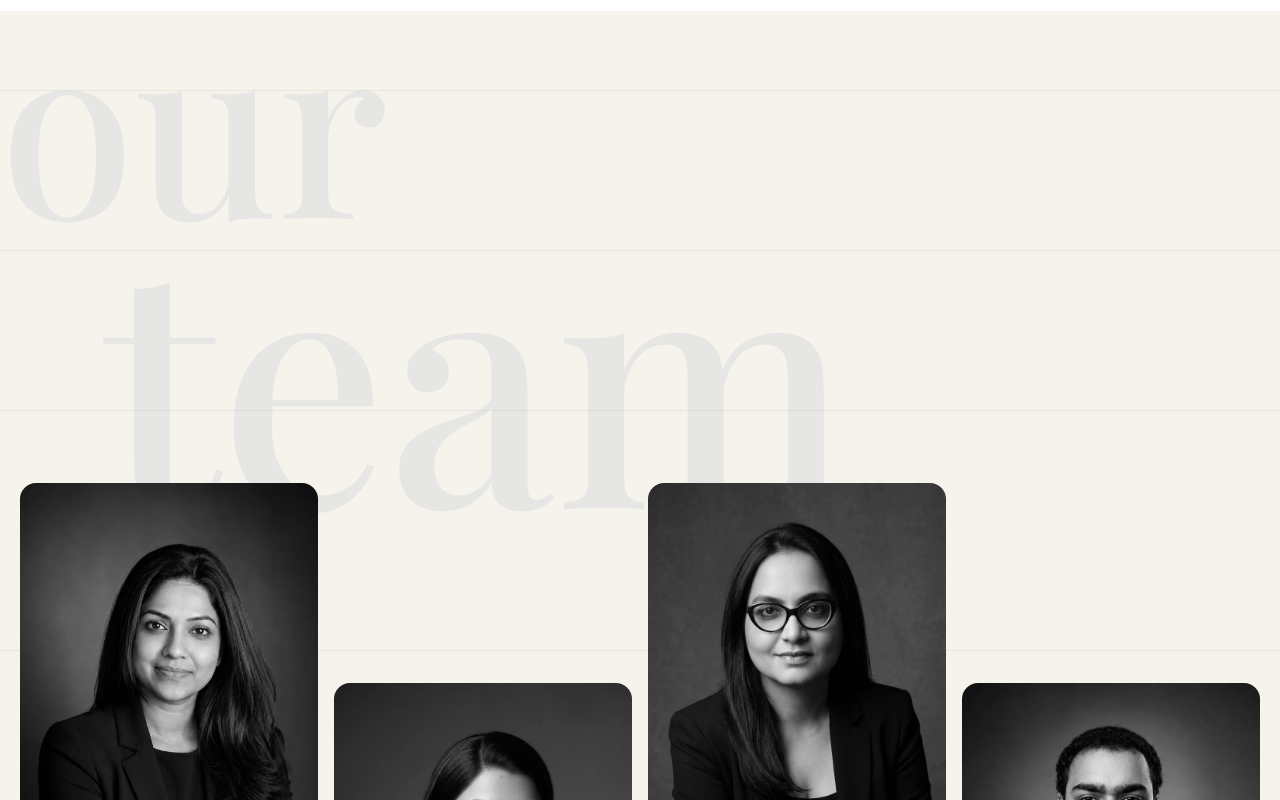
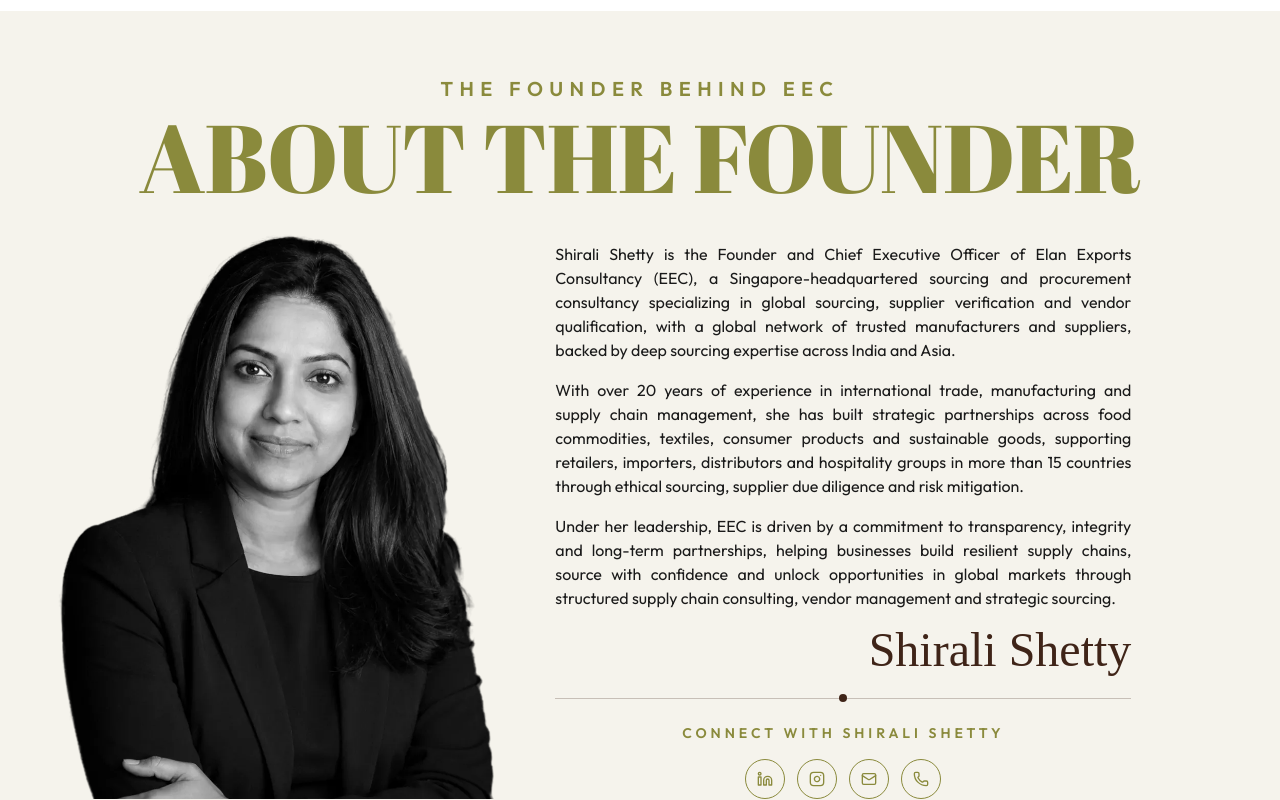
Before and after one commit to eec-tools/EEC-Website-, a Next.js app in the folder frontend/: page /about in a window 1280 px wide. Shown: the part 1520-2320 px from the top of the page. Built offline with nearby package versions, Linux system fonts and the light colour scheme; no server answers; a web font is replaced by a local one.

Commit message:
feat: add founder section to About page

```diff
--- /dev/null
+++ b/frontend/src/components/AboutMeFounderSection.jsx
@@ -0,0 +1,140 @@
+import Image from "next/image";
+import { LinkedinIcon, InstagramIcon, MailIcon, PhoneIcon } from "lucide-react";
+import { COMPANY } from "@/constants/company";
+
+const PORTRAIT_IMAGE = "/images/team/shirali-shetty-portrait.webp";
+
+// Plain copy object so this text is easy to swap later without touching JSX.
+const FOUNDER_PROFILE = {
+  overline: "THE FOUNDER BEHIND EEC",
+  headline: "ABOUT THE FOUNDER",
+  paragraphs: [
+    "Shirali Shetty is the Founder and Chief Executive Officer of Elan Exports Consultancy (EEC), a Singapore-headquartered sourcing and procurement consultancy specializing in global sourcing, supplier verification and vendor qualification, with a global network of trusted manufacturers and suppliers, backed by deep sourcing expertise across India and Asia.",
+    "With over 20 years of experience in international trade, manufacturing and supply chain management, she has built strategic partnerships across food commodities, textiles, consumer products and sustainable goods, supporting retailers, importers, distributors and hospitality groups in more than 15 countries through ethical sourcing, supplier due diligence and risk mitigation.",
+    "Under her leadership, EEC is driven by a commitment to transparency, integrity and long-term partnerships, helping businesses build resilient supply chains, source with confidence and unlock opportunities in global markets through structured supply chain consulting, vendor management and strategic sourcing.",
+  ],
+  signature: "Shirali Shetty",
+  connectLabel: "Connect with Shirali Shetty",
+};
+
+// LinkedIn points to Shirali's personal profile (not the company page used site-wide).
+// Instagram reuses the same URL already used site-wide (footer/header).
+// Email and WhatsApp reuse the same contact channels already used elsewhere in the codebase.
+// All four icons share the same plain outlined style — no filled backgrounds.
+const SOCIALS = [
+  { key: "linkedin", label: "LinkedIn", href: "https://www.linkedin.com/in/shirali-shetty/", Icon: LinkedinIcon, external: true },
+  { key: "instagram", label: "Instagram", href: COMPANY.socialLinks[1], Icon: InstagramIcon, external: true },
+  { key: "email", label: "Email", href: `mailto:${COMPANY.contactEmail}`, Icon: MailIcon, external: false },
+  { key: "whatsapp", label: "WhatsApp", href: "https://wa.me/6586784216", Icon: PhoneIcon, external: true },
+];
+
+// Same cream background as the team section directly below it, so the two read as one block.
+const SECTION_BG = "#F5F3EC";
+
+export default function AboutMeFounderSection() {
+  return (
+    <section
+      aria-label="About the founder"
+      className="relative overflow-hidden pt-12 pb-0 lg:pt-16"
+      style={{ background: SECTION_BG }}
+    >
+      <div className="max-w-7xl mx-auto px-6 lg:px-8 text-center relative z-20">
+        <div
+          className="inline-block text-base sm:text-lg md:text-xl font-semibold uppercase tracking-[0.32em]"
+          style={{ color: "#8A8A3C", fontFamily: "'Outfit', sans-serif" }}
+        >
+          {FOUNDER_PROFILE.overline}
+        </div>
+      </div>
+
+      {/*
+        Headline stays inside the same max-width container as the rest of the section
+        (no full-bleed breakout) and is allowed to wrap, so it can never run past the
+        edge of the screen regardless of copy length. Font size is a fluid clamp so it
+        still reads as a bold statement line without needing per-breakpoint tuning.
+      */}
+      <div className="max-w-7xl mx-auto px-6 lg:px-8 relative z-0 mt-2">
+        <h2
+          className="font-display-condensed text-center select-none leading-[0.95]"
+          style={{ color: "#8A8A3C", fontSize: "clamp(34px, 7.5vw, 128px)" }}
+        >
+          {FOUNDER_PROFILE.headline}
+        </h2>
+      </div>
+
+      <div className="max-w-7xl mx-auto px-6 lg:px-8 relative">
+        <div className="grid grid-cols-1 lg:grid-cols-12 gap-8 lg:gap-10">
+          {/*
+            On desktop the photo stretches to match the bio column's full height
+            (CSS Grid's default row-stretch behavior) so its bottom edge always lands
+            exactly on the section's bottom edge, however long the bio copy is. The
+            negative top margin pulls it up to overlap the headline; the height is
+            compensated by the same amount so the bottom stays anchored.
+          */}
+          <div className="lg:col-span-5 relative z-10 -mt-8 sm:-mt-10 lg:-mt-14 xl:-mt-16">
+            <div className="relative w-full h-[360px] sm:h-[440px] lg:h-[calc(100%+3.5rem)] xl:h-[calc(100%+4rem)] overflow-hidden">
+              <Image
+                src={PORTRAIT_IMAGE}
+                alt="Shirali Shetty, Founder, seated portrait"
+                fill
+                priority
+                sizes="(max-width: 1024px) 100vw, 50vw"
+                className="object-cover object-top grayscale"
+              />
+            </div>
+          </div>
+
+          <div className="lg:col-span-7 relative z-10 pt-6 lg:pt-10">
+            <div className="max-w-xl mx-auto lg:mx-0">
+              {FOUNDER_PROFILE.paragraphs.map((paragraph) => (
+                <p
+                  key={paragraph}
+                  className="mb-4 text-sm sm:text-base leading-[1.6]"
+                  style={{ color: "#1A1A1A", textAlign: "justify" }}
+                >
+                  {paragraph}
+                </p>
+              ))}
+
+              <p className="font-script text-4xl sm:text-5xl mt-4 text-right" style={{ color: "#3F2418" }}>
+                {FOUNDER_PROFILE.signature}
+              </p>
+
+              <div className="relative my-6">
+                <div className="h-px" style={{ background: "rgba(63,36,24,0.25)" }} />
+                <span
+                  aria-hidden="true"
+                  className="absolute left-1/2 top-1/2 w-2 h-2 rounded-full"
+                  style={{ background: "#3F2418", transform: "translate(-50%, -50%)" }}
+                />
+              </div>
+
+              <div className="text-center pb-0">
+                <p
+                  className="text-xs sm:text-sm tracking-[0.28em] uppercase font-semibold mb-4"
+                  style={{ color: "#8A8A3C" }}
+                >
+                  {FOUNDER_PROFILE.connectLabel}
+                </p>
+                <div className="flex items-center justify-center gap-3">
+                  {SOCIALS.map(({ key, label, href, Icon, external }) => (
+                    <a
+                      key={key}
+                      href={href}
+                      aria-label={label}
+                      {...(external ? { target: "_blank", rel: "noopener noreferrer" } : {})}
+                      className="w-10 h-10 flex items-center justify-center rounded-full border transition-transform hover:-translate-y-0.5"
+                      style={{ borderColor: "#8A8A3C" }}
+                    >
+                      <Icon size={16} style={{ color: "#8A8A3C" }} aria-hidden="true" />
+                    </a>
+                  ))}
+                </div>
+              </div>
+            </div>
+          </div>
+        </div>
+      </div>
+    </section>
+  );
+}
--- a/frontend/src/views/About.jsx
+++ b/frontend/src/views/About.jsx
@@ -6,6 +6,7 @@
 import { useAuth } from "@/context/AuthContext";
 import { COMPANY } from "@/constants/company";
 import TeamSection from "@/components/TeamSection";
+import AboutMeFounderSection from "@/components/AboutMeFounderSection";
 
 const BG = "/images/hero-about-buyers.jpg";
 
@@ -99,6 +100,8 @@
         </div>
       </section>
 
+      <AboutMeFounderSection />
+
       <TeamSection />
 
       <section className="py-20 lg:py-24 border-t hairline bg-surface">
```
Also changed, not shown: frontend/public/images/team/shirali-shetty-portrait.webp (added).
